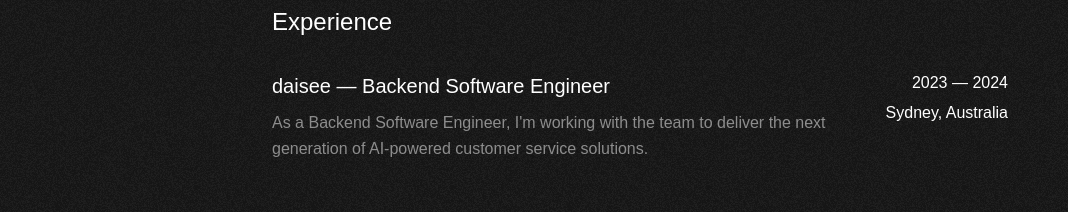
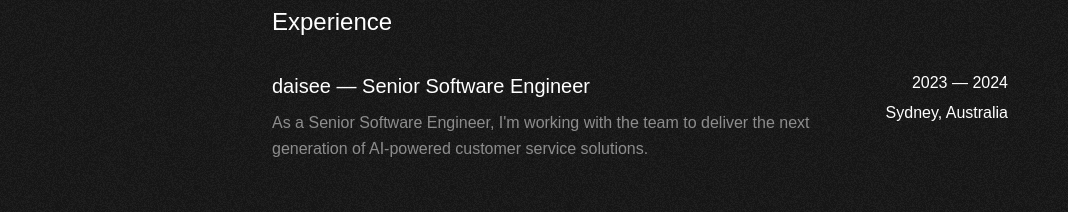
Before and after one commit to jakehwll/portfolio, a Next.js app: page / in a window 1280 px wide. Shown: the part 495-707 px from the top of the page, without its empty margins (0-1068 px from the left). Built offline with nearby package versions, Linux system fonts and the light colour scheme; a web font is replaced by a local one.

Commit message:
chore: update basic description

```diff
--- a/src/app/page.tsx
+++ b/src/app/page.tsx
@@ -18,9 +18,9 @@
 const positions = [
   {
     company: 'daisee',
-    role: 'Backend Software Engineer',
+    role: 'Senior Software Engineer',
     description: `
-      As a Backend Software Engineer, I'm working with the team
+      As a Senior Software Engineer, I'm working with the team
       to deliver the next generation of AI-powered customer service solutions.
     `,
     period: {
```
